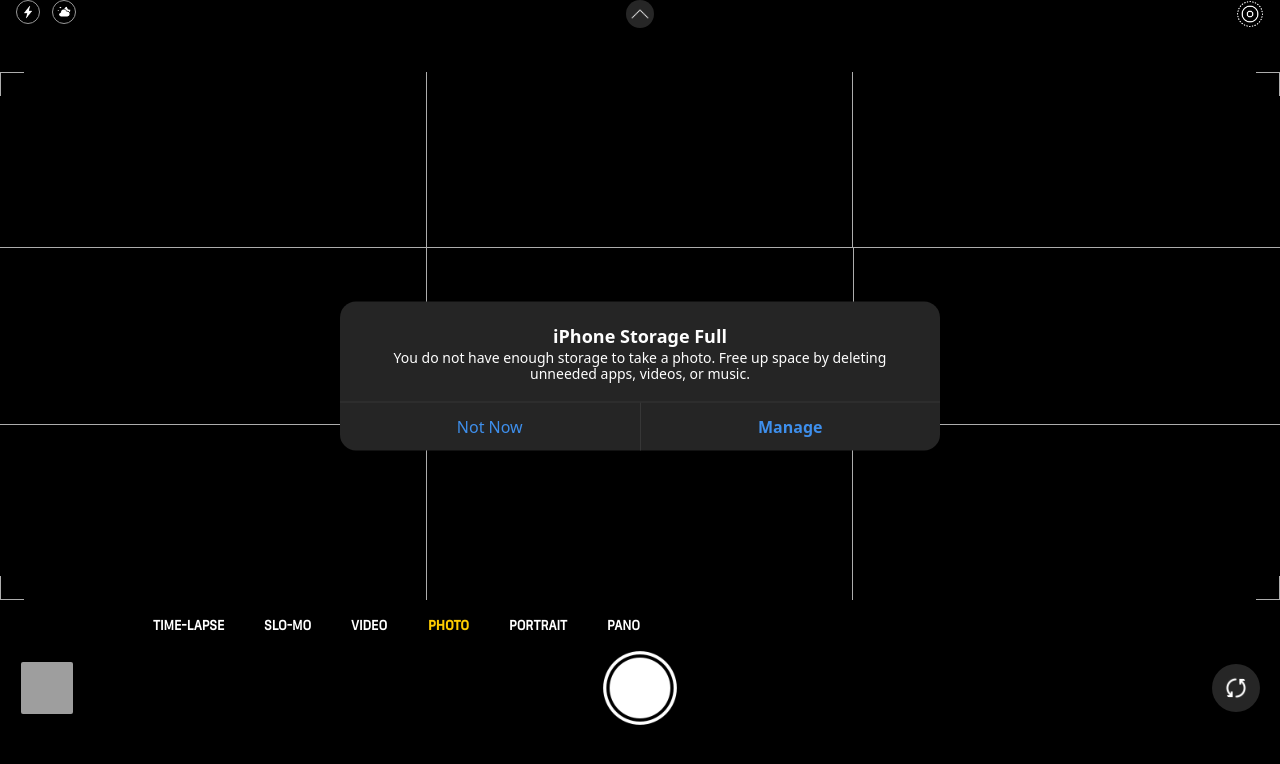
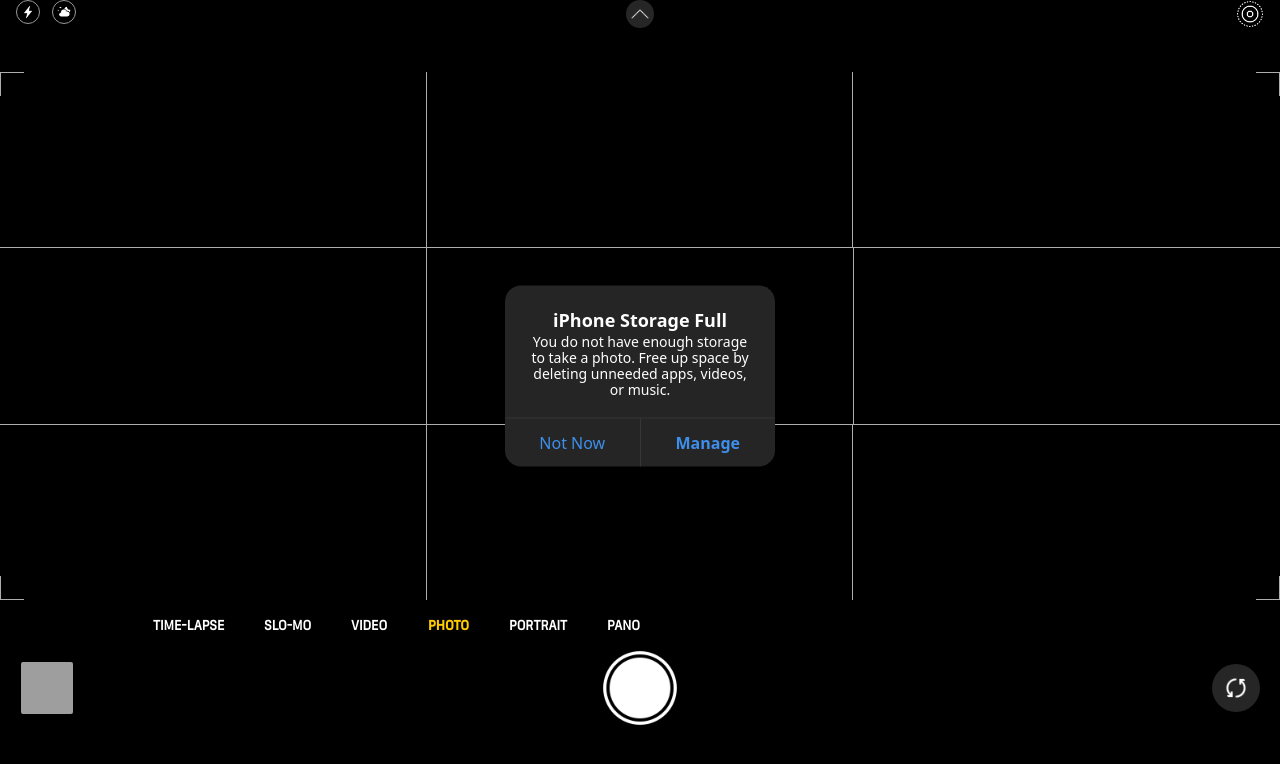
Before and after one commit to magicalbn/camera-storage, a Next.js app: page / in a window 1280 px wide. Shown: the top 764 px of the page. Built offline with nearby package versions, Linux system fonts and the light colour scheme; no server answers; grey boxes are pictures that could not be loaded.

Commit message:
fix: modal width

```diff
--- a/components/StorgaeMessage.js
+++ b/components/StorgaeMessage.js
@@ -2,7 +2,7 @@
 
 const StorgaeMessage = () => {
     return (
-        <div className="absolute bg-[#252525] text-white top-[47%] left-[50%]  rounded-[1rem] max-w-[600px] w-[75vw] translate-y-[-50%] translate-x-[-50%] z-50">
+        <div className="absolute bg-[#252525] text-white top-[47%] left-[50%]  rounded-[1rem] max-w-[270px] w-[75vw] translate-y-[-50%] translate-x-[-50%] z-50">
             <p className="text-[#fefefe] text-center font-bold text-lg p-5 pb-0">
                 iPhone Storage Full
             </p>
```
Also changed, not shown: 1 other file (tests, documents, lock files or other folders).
